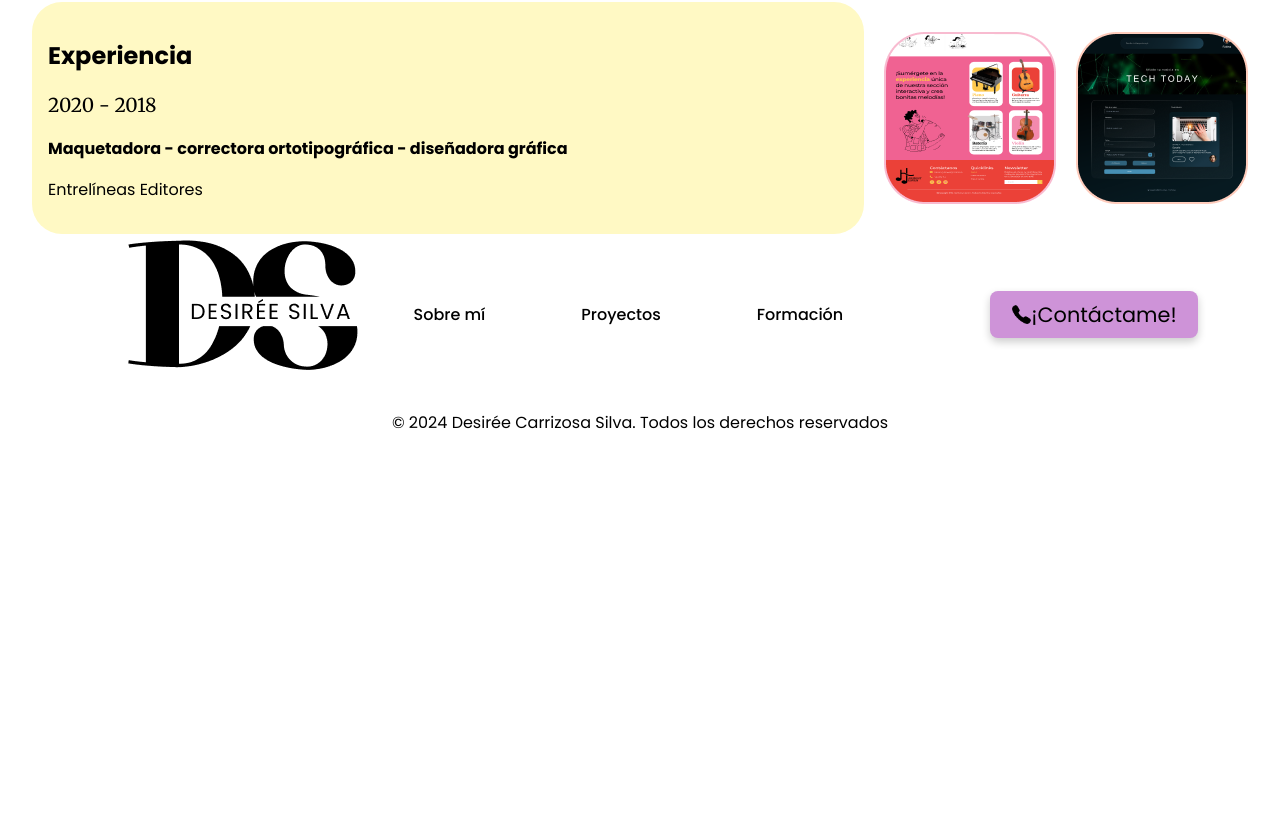
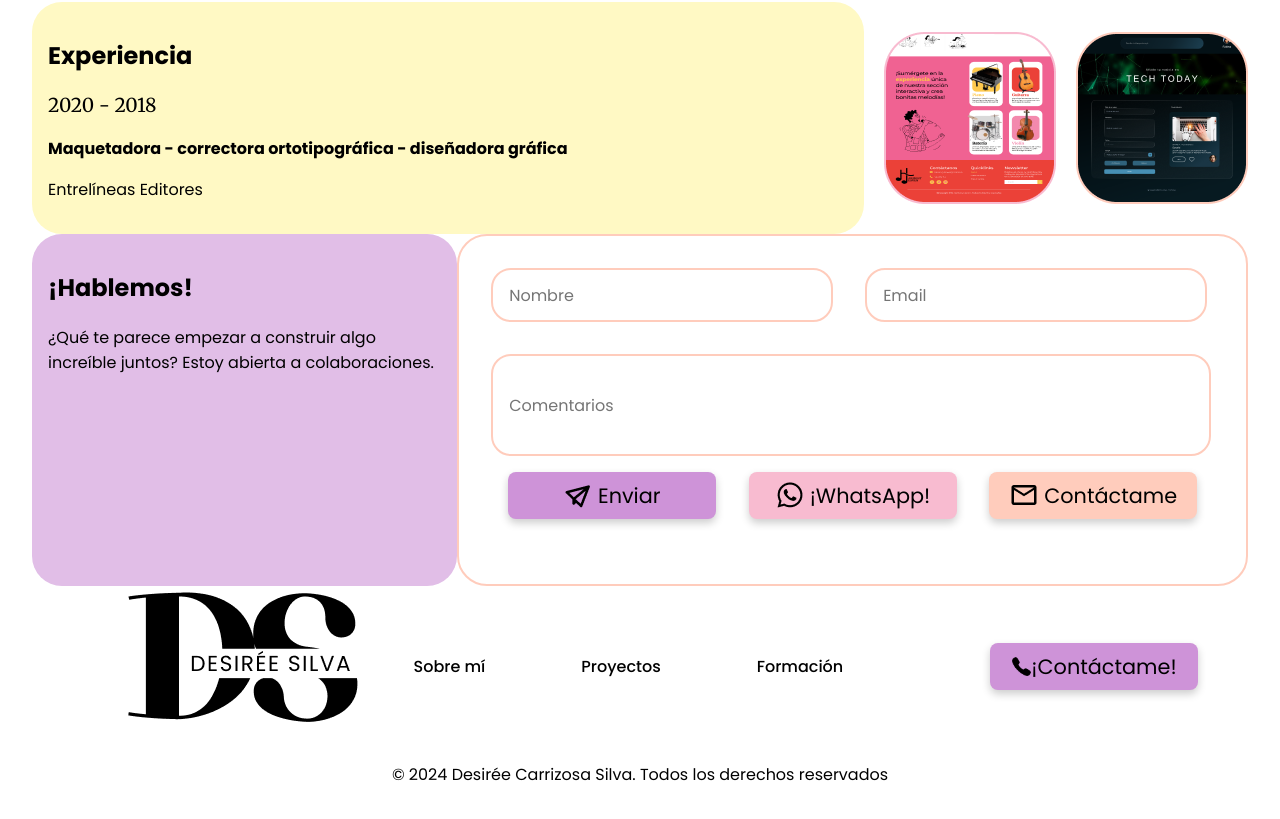
Before and after one commit to DesireeCSilva/portfolio-desireesilva, a Vue app: page / in a window 1280 px wide. Shown: the part 1183-2002 px from the top of the page. Before the commit the page ends 1682 px from the top, so only its background shows below. Built offline with nearby package versions, Linux system fonts and the light colour scheme.

Commit message:
added contact section modified:   src/App.vue new file:   src/components/AppContact.vue

```diff
--- a/src/App.vue
+++ b/src/App.vue
@@ -3,6 +3,7 @@
     <AppHeader/>
     <AppSummary />
     <AppEducation />
+    <AppContact />
     <AppFooter />
   </main>
 </template>
@@ -12,6 +13,7 @@ import AppHeader from './components/AppHeader.vue'
 import AppSummary from './components/AppSummary.vue'
 import AppFooter from './components/AppFooter.vue'
 import AppEducation from './components/AppEducation.vue'
+import AppContact from './components/AppContact.vue'
 
 
 export default {
@@ -20,6 +22,7 @@ export default {
     AppHeader,
     AppSummary,
     AppEducation,
+    AppContact,
     AppFooter
   }
 }
--- /dev/null
+++ b/src/components/AppContact.vue
@@ -0,0 +1,203 @@
+<template>
+  <section id="section-05" class="section-05">
+    <div class="text_section-05">
+      <h1 class="title_sidebar">¡Hablemos!</h1>
+      <p class="text_sidebar">
+        ¿Qué te parece empezar a construir algo increíble juntos? Estoy abierta
+        a colaboraciones.
+      </p>
+    </div>
+    <form class="form_section-05" action="" method="get">
+      <label for="nombre"></label>
+      <input id="nombre" type="text" class="input-form" placeholder="Nombre" />
+      <label for="email"></label>
+      <input id="email" type="text" class="input-form" placeholder="Email" />
+      <label for="Comentarios"></label>
+      <input
+        id="nombre"
+        type="text"
+        class="input-placeholder"
+        placeholder="Comentarios"
+      />
+
+      <div class="content-button_section-05">
+        <button
+          type="submit"
+          class="button-send_section-05"
+          value="Enviar"
+          onclick=""
+        >
+          <img
+            class="icon_section-05"
+            src="@/assets/icons/fa_send.png"
+            alt=""
+          />Enviar
+        </button>
+        <button
+          type="submit"
+          class="button-whatsapp_section-05"
+          value="WhatsApp"
+        >
+          <a href="tel:675937952" target="_blank">
+            <img
+              class="icon_section-05"
+              src="@/assets/icons/ic_twotone-whatsapp.png"
+              alt=""
+            />¡WhatsApp!</a
+          >
+        </button>
+        <button type="submit" class="button-call_section-05">
+          <a href="mailto:desiree_cs@hotmail.com" target="_blank">
+            <img
+              class="icon_section-05"
+              src="@/assets/icons/mdi_email-outline.png"
+              alt=""
+            />Contáctame
+          </a>
+        </button>
+      </div>
+    </form>
+  </section>
+</template>
+
+<script></script>
+
+<style lang="scss">
+.section-05 {
+    display: flex;
+    justify-content: space-between;
+}
+.text_section-05{
+    width: 25rem;
+    height: 20rem;
+    background-color: #E1BEE7;
+    border-radius: 30px;
+    padding: 1rem;
+}
+.form_section-05 {
+    border: solid 2px #FFCCBC;
+    border-radius: 30px;
+    width: 48rem;
+    padding: 1rem;
+}
+.input-form{
+    width: 20rem;
+    height: 3rem;
+    border: solid 2px #FFCCBC;
+    border-radius: 20px;
+    margin: 1rem;
+    font-size: 1rem;
+    font-family: 'Poppins';
+    padding-left: 1rem;
+}
+.input-placeholder {
+    width: 43.6rem;
+    height: 6rem;
+    border: solid 2px #FFCCBC;
+    border-radius: 20px;
+    margin: 1rem;
+    font-size: 1rem;
+    font-family: 'Poppins';
+    padding-left: 1rem;
+}
+.content-button_section-05 {
+    display: flex;
+    justify-content: space-evenly;
+}
+.icon_section-05 {
+    width: fit-content;
+    height: fit-content;
+    margin-right: 0.3rem;
+}
+.button-send_section-05 {
+    background-color: #CE93D8;
+    width: 10em;
+    height: fit-content;
+    font-size: 1.3rem;
+    font-family: 'Poppins';
+    padding-top: 0.5rem;
+    padding-bottom: 0.5rem;
+    border-radius: 0.50rem;
+    border-style: none;
+    cursor: pointer;
+    text-decoration: none;
+    display: flex;
+    justify-content: center;
+    align-items: center;
+    box-shadow: 0 4px 8px rgba(0, 0, 0, 0.2);
+    transition: all 0.3s ease;
+}
+.button-send_section-05:hover {
+    background-color: #CE93D8;
+    transform: scale(0.95);
+    box-shadow: 0 2px 4px rgba(0, 0, 0, 0.2);
+}
+.button-send_section-05:active {
+    background-color: #bc38d3;
+    box-shadow: 0 2px 4px rgba(0, 0, 0, 0.2);
+    transform: translateY(2px);
+}
+
+.button-whatsapp_section-05 {
+    background-color: #F8BBD0;
+    width: 10em;
+    height: fit-content;
+    font-size: 1.3rem;
+    font-family: 'Poppins';
+    padding-top: 0.5rem;
+    padding-bottom: 0.5rem;
+    border-radius: 0.50rem;
+    border-style: none;
+    cursor: pointer;
+    text-decoration: none;
+    display: flex;
+    justify-content: center;
+    align-items: center;
+    box-shadow: 0 4px 8px rgba(0, 0, 0, 0.2);
+    transition: all 0.3s ease;
+}
+.button-whatsapp_section-05:hover {
+    background-color: #F8BBD0;
+    transform: scale(0.95);
+    box-shadow: 0 2px 4px rgba(0, 0, 0, 0.2);
+}
+.button-whatsapp_section-05:active {
+    background-color: #ee427e;
+    box-shadow: 0 2px 4px rgba(0, 0, 0, 0.2);
+    transform: translateY(2px);
+}
+
+.button-call_section-05 {
+    background-color: #FFCCBC;
+    width: 10em;
+    height: fit-content;
+    font-size: 1.3rem;
+    font-family: 'Poppins';
+    padding-top: 0.5rem;
+    padding-bottom: 0.5rem;
+    border-radius: 0.50rem;
+    border-style: none;
+    cursor: pointer;
+    text-decoration: none;
+    display: flex;
+    justify-content: center;
+    align-items: center;
+    box-shadow: 0 4px 8px rgba(0, 0, 0, 0.2);
+    transition: all 0.3s ease;
+}
+.button-call_section-05:hover {
+    background-color: #FFCCBC;
+    transform: scale(0.95);
+    box-shadow: 0 2px 4px rgba(0, 0, 0, 0.2);
+}
+.button-call_section-05:active {
+    background-color: #fa8662;
+    box-shadow: 0 2px 4px rgba(0, 0, 0, 0.2);
+    transform: translateY(2px);
+}
+.button-call_section-05 a, .button-send_section-05 a, .button-whatsapp_section-05 a {
+    display: flex;
+    text-decoration: none;
+    color: #000000;
+}
+</style>
```
